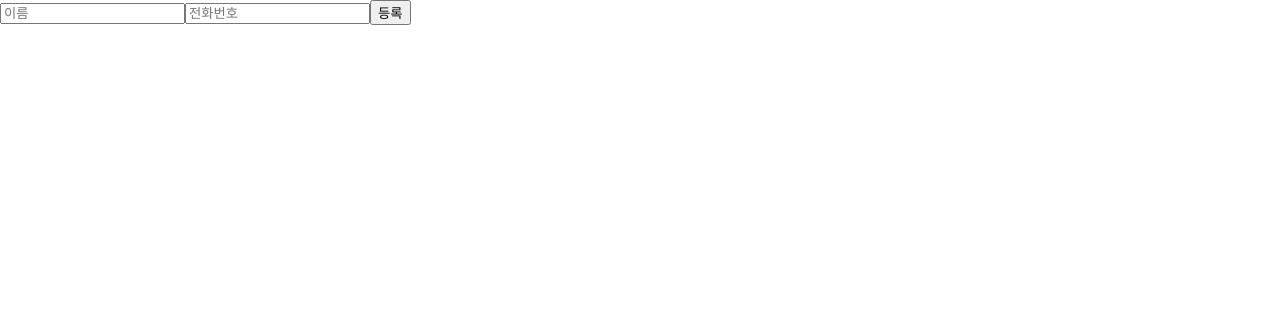
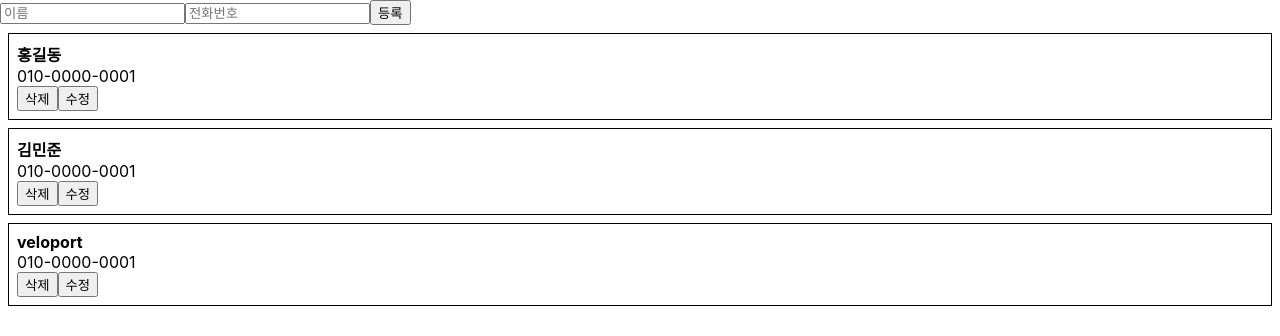
Before and after one commit to hanbee1005/lec-inflearn-react-basic, a React (Create React App) app: page / in a window 1280 px wide. Shown: the top 336 px of the page. Built offline with nearby package versions, Linux system fonts and the light colour scheme.

Commit message:
shouldComponentUpdate를 통한 렌더링 최적화 적용

```diff
--- a/src/App.js
+++ b/src/App.js
@@ -4,10 +4,26 @@
 
 class App extends Component {
 
-  id = 0;
+  id = 3;
 
   state = {
-    information: []
+    information: [
+      {
+        id: 0,
+        name: '홍길동',
+        phone: '010-0000-0001'
+      },
+      {
+        id: 1,
+        name: '김민준',
+        phone: '010-0000-0001'
+      },
+      {
+        id: 2,
+        name: 'veloport',
+        phone: '010-0000-0001'
+      }
+    ]
   }
 
   handleCreate = (data) => {
--- a/src/components/PhoneInfo.js
+++ b/src/components/PhoneInfo.js
@@ -7,6 +7,15 @@
         name: '',
         phone: ''
     }
+
+    shouldComponentUpdate(nextProps, nextState) {
+        if (this.state !== nextState) {
+            return true;
+        }
+
+        return this.props.info !== nextProps.info;
+    }
+
 
     handleRemove = () => {
         const { info, onRemove } = this.props;
@@ -53,6 +62,8 @@
             margin: '8px'
         }
 
+        console.log(name);
+
         return (
             <div style={style}>
                 {
--- a/src/components/PhoneInfoList.js
+++ b/src/components/PhoneInfoList.js
@@ -18,6 +18,9 @@
                 />
             )
         );
+
+        console.log('rendering list');
+
         return (
             <div>
                 {list}
```
